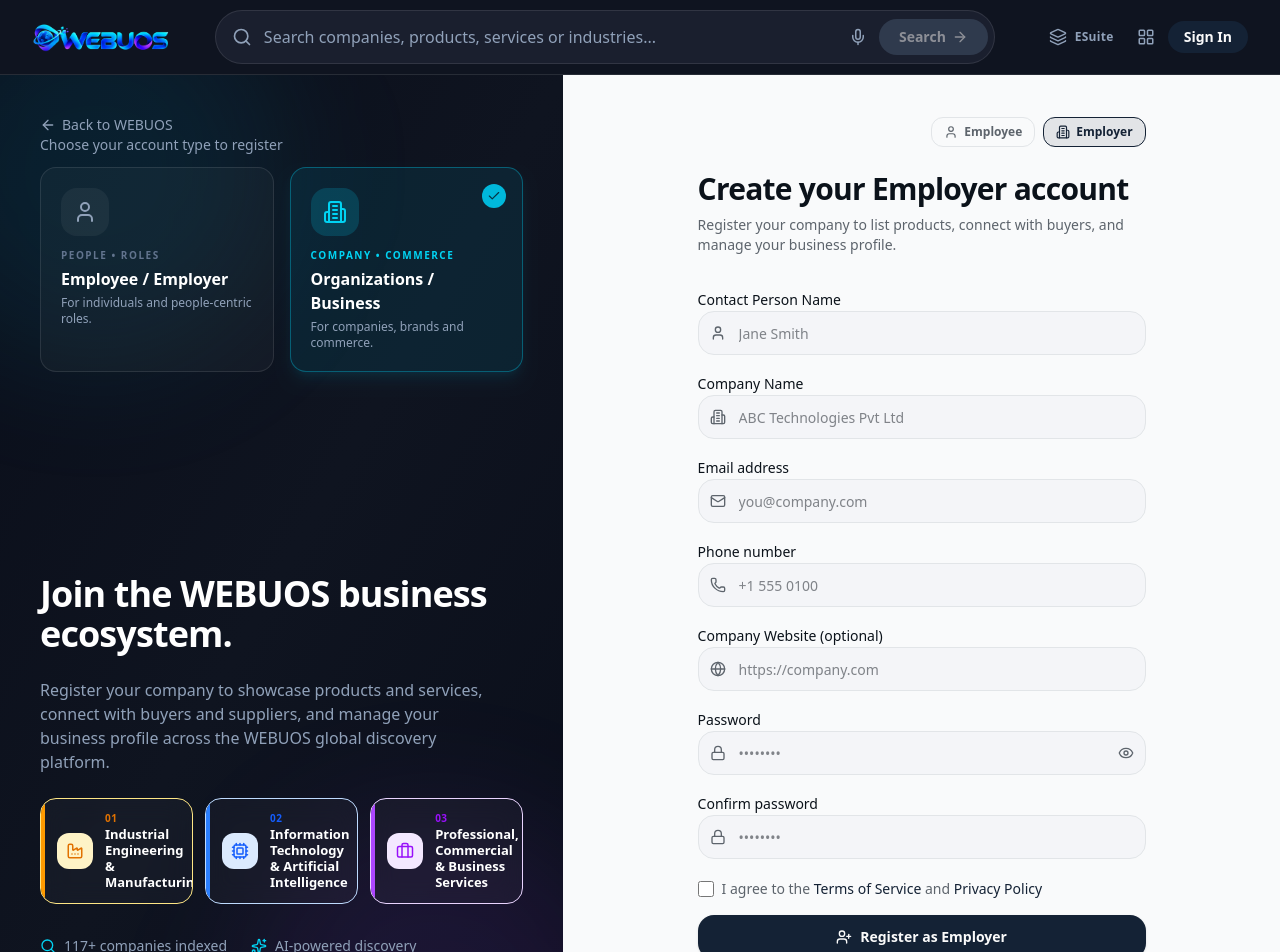
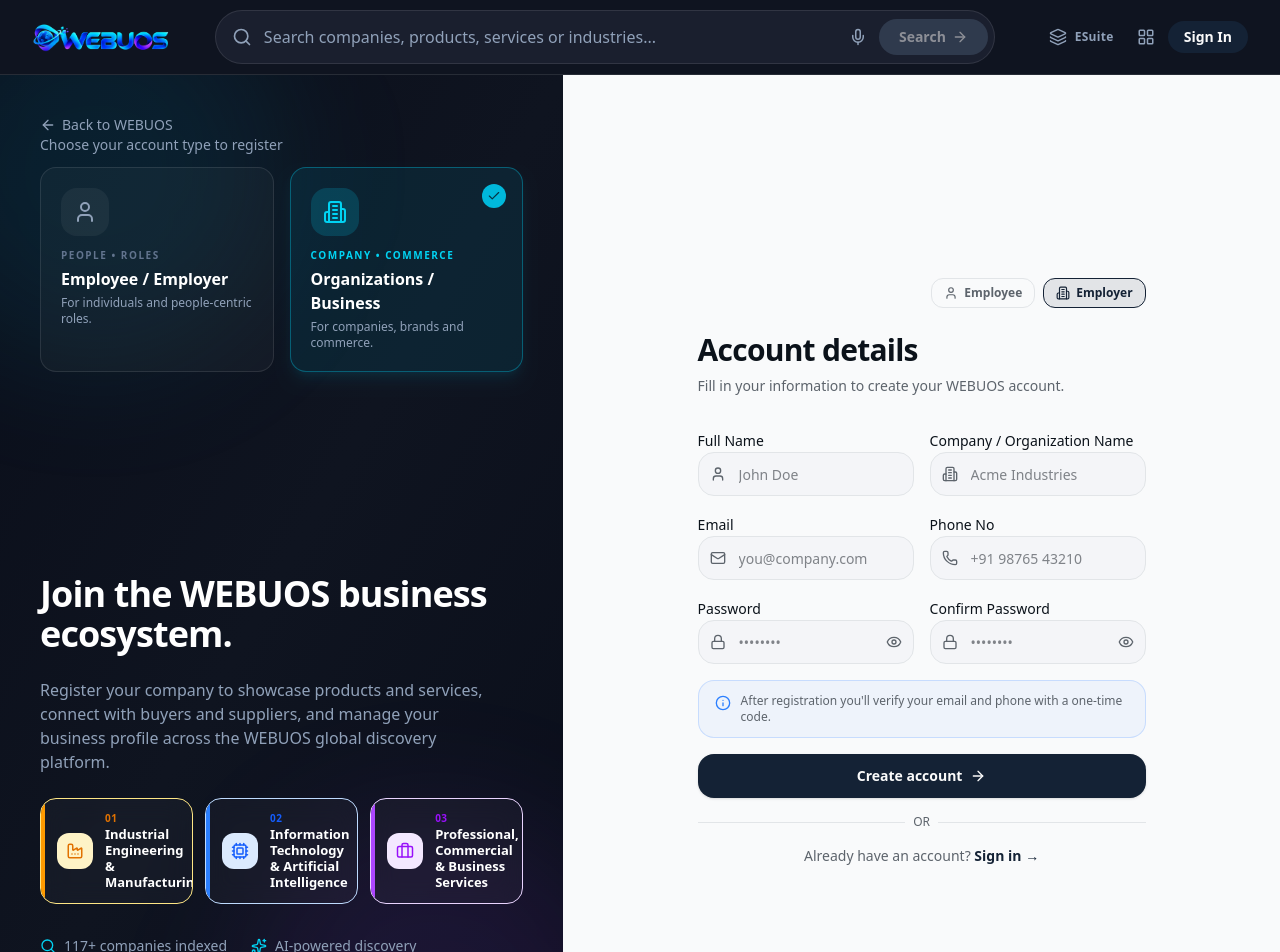
Before and after one commit to Jobsonn-dev/we-suite, a Next.js app: page /register in a window 1280 px wide. Shown: the top 952 px of the page. Built offline with nearby package versions, Linux system fonts and the light colour scheme.

Commit message:
cdd70262-fa21-41b0-bb2d-53835801a9b3

```diff
--- a/src/app/register/page.tsx
+++ b/src/app/register/page.tsx
@@ -5,7 +5,7 @@
 import { useSearchParams } from "next/navigation";
 import {
   ArrowLeft, Mail, Lock, Eye, EyeOff, ArrowRight, User, Building2,
-  Check, Search, Sparkles, UserPlus, Phone, Globe, Store, ShoppingCart, ArrowLeftRight,
+  Check, Search, Sparkles, UserPlus, Phone, Store, ShoppingCart, ArrowLeftRight, Info,
 } from "lucide-react";
 import { PageShell } from "@/components/layout/page-shell";
 import { ecosystems } from "@/data/taxonomy";
@@ -326,21 +326,19 @@
 
             <div className="mb-8 text-center lg:text-left">
               <h2 className="text-2xl font-bold tracking-tight text-foreground sm:text-3xl">
-                Create your {accountType === "employee" ? "Employee" : "Employer"} account
+                Account details
               </h2>
               <p className="mt-2 text-sm text-muted-foreground">
-                {accountType === "employee"
-                  ? "Register to discover businesses, save searches, and connect with employers."
-                  : "Register your company to list products, connect with buyers, and manage your business profile."}
+                Fill in your information to create your WEBUOS account.
               </p>
             </div>
 
             <form onSubmit={handleSubmit} className="space-y-4">
-              {/* Name */}
+              {/* Row 1: Full Name + Company/Organization Name (2 columns) */}
+              <div className="grid grid-cols-1 gap-4 sm:grid-cols-2">
+                {/* Full Name */}
                 <div className="space-y-1.5">
-                <label htmlFor="name" className="text-sm font-medium text-foreground">
-                  {accountType === "employee" ? "Full Name" : "Contact Person Name"}
-                </label>
+                  <label htmlFor="name" className="text-sm font-medium text-foreground">Full Name</label>
                   <div className="relative">
                     <User className="pointer-events-none absolute left-3 top-1/2 h-4 w-4 -translate-y-1/2 text-muted-foreground" />
                     <input
@@ -349,34 +347,36 @@
                       required
                       value={name}
                       onChange={(e) => setName(e.target.value)}
-                    placeholder={accountType === "employee" ? "John Doe" : "Jane Smith"}
+                      placeholder="John Doe"
                       className="h-11 w-full rounded-xl border border-border bg-muted/50 pl-10 pr-4 text-sm focus:border-primary/40 focus:bg-background focus:outline-none focus:ring-2 focus:ring-primary/15"
                     />
                   </div>
                 </div>
 
-              {/* Company name — only for employer */}
-              {accountType === "employer" && (
+                {/* Company / Organization Name */}
                 <div className="space-y-1.5">
-                  <label htmlFor="companyName" className="text-sm font-medium text-foreground">Company Name</label>
+                  <label htmlFor="companyName" className="text-sm font-medium text-foreground">
+                    {accountType === "employee" ? "Company / Organization Name" : "Company / Organization Name"}
+                  </label>
                   <div className="relative">
                     <Building2 className="pointer-events-none absolute left-3 top-1/2 h-4 w-4 -translate-y-1/2 text-muted-foreground" />
                     <input
                       id="companyName"
                       type="text"
-                      required
                       value={companyName}
                       onChange={(e) => setCompanyName(e.target.value)}
-                      placeholder="ABC Technologies Pvt Ltd"
+                      placeholder="Acme Industries"
                       className="h-11 w-full rounded-xl border border-border bg-muted/50 pl-10 pr-4 text-sm focus:border-primary/40 focus:bg-background focus:outline-none focus:ring-2 focus:ring-primary/15"
                     />
                   </div>
                 </div>
-              )}
+              </div>
 
+              {/* Row 2: Email + Phone (2 columns) */}
+              <div className="grid grid-cols-1 gap-4 sm:grid-cols-2">
                 {/* Email */}
                 <div className="space-y-1.5">
-                <label htmlFor="email" className="text-sm font-medium text-foreground">Email address</label>
+                  <label htmlFor="email" className="text-sm font-medium text-foreground">Email</label>
                   <div className="relative">
                     <Mail className="pointer-events-none absolute left-3 top-1/2 h-4 w-4 -translate-y-1/2 text-muted-foreground" />
                     <input
@@ -393,7 +393,7 @@
 
                 {/* Phone */}
                 <div className="space-y-1.5">
-                <label htmlFor="phone" className="text-sm font-medium text-foreground">Phone number</label>
+                  <label htmlFor="phone" className="text-sm font-medium text-foreground">Phone No</label>
                   <div className="relative">
                     <Phone className="pointer-events-none absolute left-3 top-1/2 h-4 w-4 -translate-y-1/2 text-muted-foreground" />
                     <input
@@ -401,30 +401,15 @@
                       type="tel"
                       value={phone}
                       onChange={(e) => setPhone(e.target.value)}
-                    placeholder="+1 555 0100"
+                      placeholder="+91 98765 43210"
                       className="h-11 w-full rounded-xl border border-border bg-muted/50 pl-10 pr-4 text-sm focus:border-primary/40 focus:bg-background focus:outline-none focus:ring-2 focus:ring-primary/15"
                     />
                   </div>
                 </div>
+              </div>
 
-              {/* Website — only for employer */}
-              {accountType === "employer" && (
-                <div className="space-y-1.5">
-                  <label htmlFor="website" className="text-sm font-medium text-foreground">Company Website (optional)</label>
-                  <div className="relative">
-                    <Globe className="pointer-events-none absolute left-3 top-1/2 h-4 w-4 -translate-y-1/2 text-muted-foreground" />
-                    <input
-                      id="website"
-                      type="url"
-                      value={website}
-                      onChange={(e) => setWebsite(e.target.value)}
-                      placeholder="https://company.com"
-                      className="h-11 w-full rounded-xl border border-border bg-muted/50 pl-10 pr-4 text-sm focus:border-primary/40 focus:bg-background focus:outline-none focus:ring-2 focus:ring-primary/15"
-                    />
-                  </div>
-                </div>
-              )}
-
+              {/* Row 3: Password + Confirm Password (2 columns) */}
+              <div className="grid grid-cols-1 gap-4 sm:grid-cols-2">
                 {/* Password */}
                 <div className="space-y-1.5">
                   <label htmlFor="password" className="text-sm font-medium text-foreground">Password</label>
@@ -451,7 +436,7 @@
 
                 {/* Confirm Password */}
                 <div className="space-y-1.5">
-                <label htmlFor="confirmPassword" className="text-sm font-medium text-foreground">Confirm password</label>
+                  <label htmlFor="confirmPassword" className="text-sm font-medium text-foreground">Confirm Password</label>
                   <div className="relative">
                     <Lock className="pointer-events-none absolute left-3 top-1/2 h-4 w-4 -translate-y-1/2 text-muted-foreground" />
                     <input
@@ -461,35 +446,34 @@
                       value={confirmPassword}
                       onChange={(e) => setConfirmPassword(e.target.value)}
                       placeholder="••••••••"
-                    className="h-11 w-full rounded-xl border border-border bg-muted/50 pl-10 pr-4 text-sm focus:border-primary/40 focus:bg-background focus:outline-none focus:ring-2 focus:ring-primary/15"
+                      className="h-11 w-full rounded-xl border border-border bg-muted/50 pl-10 pr-10 text-sm focus:border-primary/40 focus:bg-background focus:outline-none focus:ring-2 focus:ring-primary/15"
                     />
+                    <button
+                      type="button"
+                      onClick={() => setShowPassword(!showPassword)}
+                      className="absolute right-3 top-1/2 -translate-y-1/2 text-muted-foreground hover:text-foreground"
+                    >
+                      {showPassword ? <EyeOff className="h-4 w-4" /> : <Eye className="h-4 w-4" />}
+                    </button>
+                  </div>
                 </div>
               </div>
 
-              {/* Terms */}
-              <label className="flex items-start gap-2 cursor-pointer pt-1">
-                <input
-                  type="checkbox"
-                  required
-                  checked={agreed}
-                  onChange={(e) => setAgreed(e.target.checked)}
-                  className="mt-0.5 h-4 w-4 rounded border-border"
-                />
-                <span className="text-sm text-muted-foreground">
-                  I agree to the{" "}
-                  <span className="font-medium text-primary hover:underline cursor-pointer">Terms of Service</span>
-                  {" "}and{" "}
-                  <span className="font-medium text-primary hover:underline cursor-pointer">Privacy Policy</span>
-                </span>
-              </label>
+              {/* Info alert */}
+              <div className="flex items-start gap-2.5 rounded-xl border border-blue-500/20 bg-blue-500/5 px-4 py-3">
+                <Info className="mt-0.5 h-4 w-4 shrink-0 text-blue-500" />
+                <p className="text-xs text-muted-foreground">
+                  After registration you'll verify your email and phone with a one-time code.
+                </p>
+              </div>
 
               {/* Submit */}
               <button
                 type="submit"
                 className="inline-flex h-11 w-full items-center justify-center gap-2 rounded-xl bg-primary px-5 text-sm font-semibold text-primary-foreground shadow-sm transition-all hover:bg-primary/90 hover:shadow"
               >
-                <UserPlus className="h-4 w-4" />
-                Register as {accountType === "employee" ? "Employee" : "Employer"}
+                Create account
+                <ArrowRight className="h-4 w-4" />
               </button>
 
               {/* Divider */}
```
Also changed, not shown: upload/pasted_image_1791054004767.png (added). Lines whose indentation alone changed are shown as unchanged.
